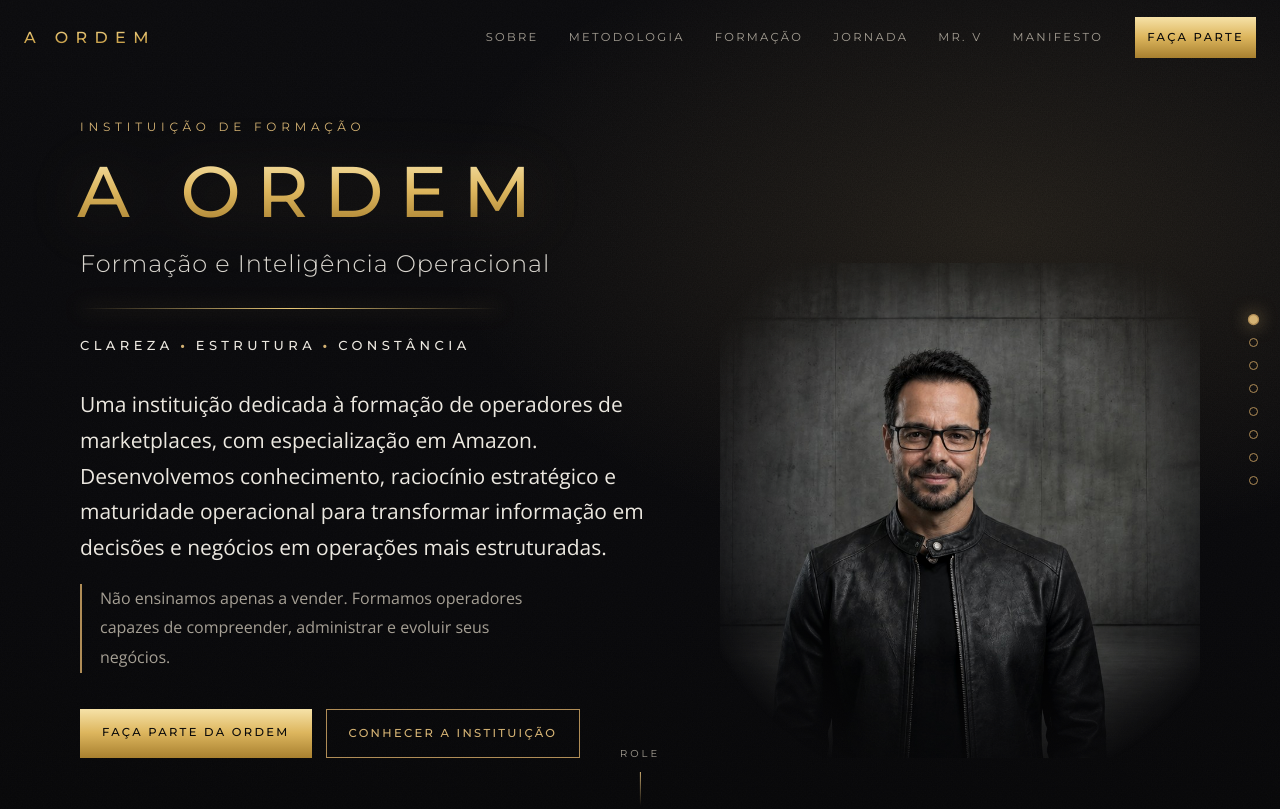
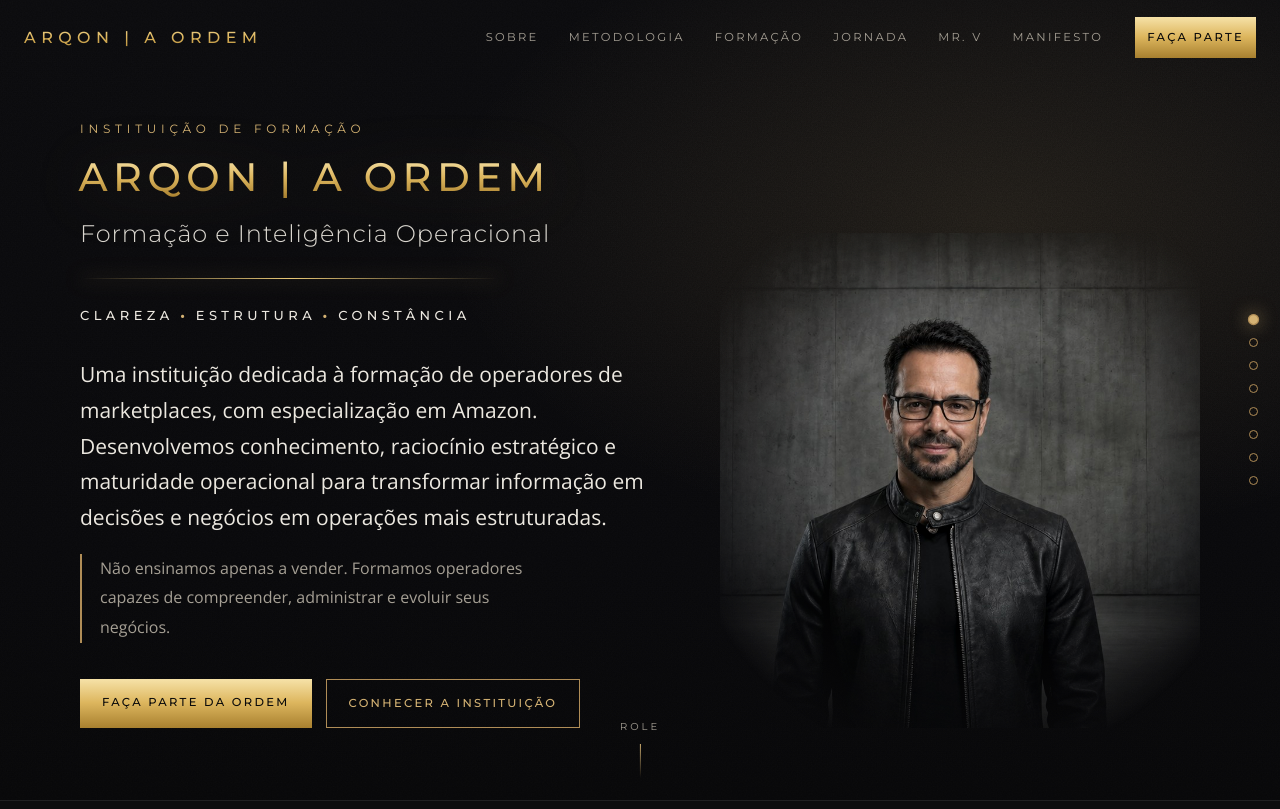
Before and after one commit to Arcanum-V/aordem-site, a plain HTML site: page index.html in a window 1280 px wide. Shown: the top 809 px of the page. Drawn offline with nearby package versions, Linux system fonts and the light colour scheme.

Commit message:
Página da Ordem: marca ARQON | A Ordem no título, topo, rodapé e herói (ajustes de 16/11)
Co-Authored-By: Claude Opus 5.5 <noreply@anthropic.com>

```diff
--- a/index.html
+++ b/index.html
@@ -3,9 +3,9 @@
 <head>
 <meta charset="utf-8">
 <meta name="viewport" content="width=device-width,initial-scale=1">
-<title>A ORDEM · Formação e Inteligência Operacional</title>
+<title>ARQON | A ORDEM · Formação e Inteligência Operacional</title>
 <meta name="description" content="A ORDEM é uma instituição dedicada à formação de operadores de marketplaces, com especialização em Amazon. Clareza, estrutura e constância.">
-<meta property="og:title" content="A ORDEM · Formação e Inteligência Operacional">
+<meta property="og:title" content="ARQON | A ORDEM · Formação e Inteligência Operacional">
 <meta property="og:description" content="Não ensinamos apenas a vender. Formamos operadores capazes de compreender, administrar e evoluir seus negócios.">
 <meta property="og:type" content="website">
 <meta name="theme-color" content="#070708">
@@ -145,13 +145,18 @@ footer.rod{background:#050506;border-top:1px solid var(--line);padding:70px 0 34
   .rod .grade4{grid-template-columns:1fr 1fr}}
 @media (max-width:640px){body{font-size:17px}.pill3{grid-template-columns:1fr}.pill3 div+div{border-left:0;border-top:1px solid var(--line)}
   .cab{grid-template-columns:1fr}.cab .eyebrow,.cab .eyebrow+h2{grid-column:1}.rod .grade4{grid-template-columns:1fr}.tab{padding:13px 12px}.desce{display:none}}
+
+/* ARQON | A Ordem (16/11/2026): nome completo no topo, no rodape e no titulo */
+.logo{letter-spacing:.34em}
+h1.marca{font-size:clamp(22px,3.1vw,42px);letter-spacing:.14em}
+@media(max-width:560px){.logo{font-size:12px;letter-spacing:.22em}.rod .logo{font-size:12px}h1.marca{font-size:clamp(18px,5.2vw,26px);letter-spacing:.06em}}
 </style>
 </head>
 <body>
 <div id="prog" aria-hidden="true"></div>
 
 <header class="top"><div class="in">
-  <a class="logo" href="#inicio" aria-label="A Ordem, início">A Ordem</a>
+  <a class="logo" href="#inicio" aria-label="ARQON | A Ordem, início">ARQON | A Ordem</a>
   <nav class="menu" aria-label="Navegação principal">
     <a href="#sobre" data-sec="sobre">Sobre</a>
     <a href="#metodologia" data-sec="metodologia">Metodologia</a>
@@ -181,7 +186,7 @@ footer.rod{background:#050506;border-top:1px solid var(--line);padding:70px 0 34
   <div class="wrap">
     <div class="texto">
       <div class="eyebrow">Instituição de formação</div>
-      <h1 class="marca">A ORDEM</h1>
+      <h1 class="marca">ARQON | A ORDEM</h1>
       <p class="sub">Formação e Inteligência Operacional</p>
       <div class="fio" aria-hidden="true"></div>
       <p class="tri">CLAREZA<b>•</b>ESTRUTURA<b>•</b>CONSTÂNCIA</p>
@@ -524,7 +529,7 @@ footer.rod{background:#050506;border-top:1px solid var(--line);padding:70px 0 34
 <footer class="rod"><div class="wrap">
   <div class="grade4">
     <div>
-      <a class="logo" href="#inicio">A Ordem</a>
+      <a class="logo" href="#inicio">ARQON | A Ordem</a>
       <div>Formação e Inteligência Operacional.</div>
       <p class="tri">CLAREZA<b>•</b>ESTRUTURA<b>•</b>CONSTÂNCIA</p>
       <div class="gm">A ORDEM é um produto da empresa <b>G&amp;M Global</b>.</div>
```
